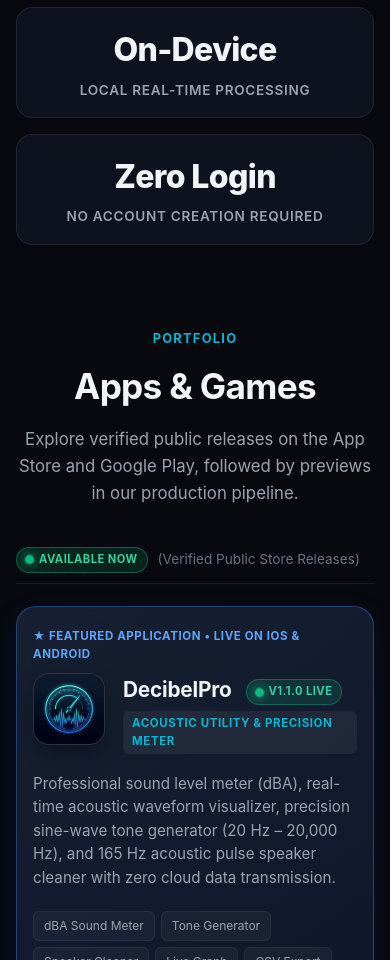
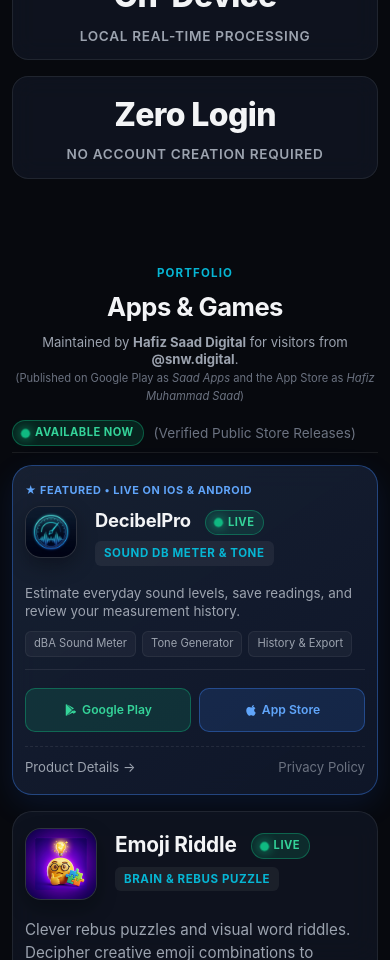
Before and after one commit to Rj707/Rj707.github.io, a plain HTML site: page index.html in a window 390 px wide. Shown: the part 1040-2000 px from the top of the page. Drawn offline with Linux system fonts and the light colour scheme.

Commit message:
fix(catalog): raise DecibelPro buttons on mobile, clarify catalog maintenance by Hafiz Saad Digital, refine microphone audio and FAQ privacy, and remove Fluid Glow preview label

```diff
--- a/index.html
+++ b/index.html
@@ -901,18 +901,19 @@
             border-color: rgba(59, 130, 246, 0.4);
             background: linear-gradient(145deg, rgba(26, 36, 56, 0.85), rgba(15, 23, 42, 0.95));
             box-shadow: 0 10px 30px rgba(37, 99, 235, 0.12);
+            padding: 22px 24px;
         }
 
         .featured-banner-tag {
             display: inline-flex;
             align-items: center;
             gap: 6px;
-            font-size: 0.72rem;
+            font-size: 0.7rem;
             font-weight: 700;
             color: #60a5fa;
             text-transform: uppercase;
             letter-spacing: 0.05em;
-            margin-bottom: 10px;
+            margin-bottom: 6px;
         }
 
         /* Dual Store Action Row - Guaranteed No-Wrap on Mobile */
@@ -928,6 +929,7 @@
             align-items: center;
             justify-content: center;
             gap: 7px;
+            min-height: 44px;
             padding: 10px 12px;
             border-radius: 10px;
             font-size: 0.84rem;
@@ -986,53 +988,126 @@
         }
 
         @media (max-width: 768px) {
+            .nav-content {
+                height: 56px;
+            }
+            nav {
+                padding: 0;
+            }
             #apps, section[id] {
-                scroll-margin-top: 80px;
+                scroll-margin-top: 72px;
             }
             .nav-links {
                 display: none;
             }
             .hero {
-                padding: 50px 0 32px;
+                padding: 40px 0 24px;
+            }
+            .section-header {
+                margin-bottom: 24px;
+            }
+            .section-title {
+                font-size: 1.85rem;
+            }
+            .catalog-group {
+                margin-bottom: 28px;
+            }
+            .catalog-group-title {
+                margin-bottom: 14px;
+                padding-bottom: 8px;
             }
             .apps-grid {
                 grid-template-columns: 1fr;
-                gap: 18px;
+                gap: 16px;
             }
             .store-action-row {
                 gap: 8px;
             }
             .btn-store {
-                padding: 9px 8px;
+                min-height: 44px;
+                padding: 10px 8px;
                 font-size: 0.8rem;
                 gap: 5px;
+            }
+            .store-icon-svg {
+                width: 15px;
+                height: 15px;
+            }
+            .trust-section {
+                padding: 24px 16px;
+            }
+            .footer-content {
+                flex-direction: column;
+                text-align: center;
+            }
+        }
+
+        @media (max-width: 480px) {
+            .container {
+                padding: 0 12px;
+            }
+            .section-header {
+                margin-bottom: 16px;
+            }
+            .section-tag {
+                font-size: 0.72rem;
+                margin-bottom: 4px;
+            }
+            .section-title {
+                font-size: 1.6rem;
+                margin-bottom: 6px;
+            }
+            .section-desc {
+                font-size: 0.82rem;
+                line-height: 1.35;
+            }
+            .catalog-group-title {
+                font-size: 0.95rem;
+                margin-bottom: 12px;
+                padding-bottom: 6px;
+            }
+            .app-card {
+                padding: 16px 12px;
+            }
+            .app-card.featured-card {
+                padding: 16px 12px;
+            }
+            .featured-banner-tag {
+                font-size: 0.68rem;
+                margin-bottom: 6px;
+            }
+            .featured-card .app-icon {
+                width: 52px;
+                height: 52px;
+            }
+            .featured-card h3 {
+                font-size: 1.15rem;
+            }
+            .featured-card .app-desc {
+                font-size: 0.84rem;
+                line-height: 1.38;
+                margin-bottom: 10px;
+            }
+            .featured-card .app-features {
+                margin-bottom: 12px;
+                gap: 6px;
+            }
+            .featured-card .feature-chip {
+                font-size: 0.7rem;
+                padding: 3px 8px;
+            }
+            .stat-card {
+                padding: 12px;
+            }
+            .btn-store {
+                min-height: 44px;
+                font-size: 0.76rem;
+                padding: 10px 5px;
+                gap: 4px;
             }
             .store-icon-svg {
                 width: 14px;
                 height: 14px;
-            }
-            .trust-section {
-                padding: 28px 16px;
-            }
-            .footer-content {
-                flex-direction: column;
-                text-align: center;
-            }
-        }
-
-        @media (max-width: 480px) {
-            .container {
-                padding: 0 16px;
-            }
-            .app-card {
-                padding: 20px 16px;
-            }
-            .stat-card {
-                padding: 16px;
-            }
-            .btn-store {
-                font-size: 0.78rem;
-                padding: 8px 6px;
             }
         }
     </style>
@@ -1110,7 +1185,7 @@
             <div class="section-header">
                 <div class="section-tag">Portfolio</div>
                 <h2 class="section-title">Apps &amp; Games</h2>
-                <p class="section-desc">Explore verified public releases on the App Store and Google Play, followed by previews in our production pipeline.</p>
+                <p class="section-desc">Maintained by <strong>Hafiz Saad Digital</strong> for visitors from <strong>@snw.digital</strong>.<br><span style="font-size: 0.85em; color: var(--text-muted);">(Published on Google Play as <em>Saad Apps</em> and the App Store as <em>Hafiz Muhammad Saad</em>)</span></p>
             </div>
 
             <!-- Group 1: Available Now (Verified Public Releases) -->
@@ -1124,26 +1199,24 @@
 
                     <!-- 1. DecibelPro (FEATURED • LIVE ON iOS & ANDROID) -->
                     <article class="app-card featured-card" data-category="utility">
-                        <div class="featured-banner-tag">★ Featured Application • Live on iOS &amp; Android</div>
+                        <div class="featured-banner-tag">★ Featured • Live on iOS &amp; Android</div>
                         <div class="app-card-top">
                             <img src="decibel-pro/assets/icon.png" alt="DecibelPro Icon" class="app-icon" onerror="this.src='https://via.placeholder.com/72/2563eb/ffffff?text=dB'">
                             <div class="app-title-group">
                                 <div style="display:flex;align-items:center;flex-wrap:wrap;gap:6px;">
                                     <h3>DecibelPro</h3>
-                                    <span class="badge-live-pulse"><span class="pulse-dot"></span> v1.1.0 Live</span>
+                                    <span class="badge-live-pulse"><span class="pulse-dot"></span> Live</span>
                                 </div>
-                                <span class="app-badge-category">Acoustic Utility &amp; Precision Meter</span>
+                                <span class="app-badge-category">Sound dB Meter &amp; Tone</span>
                             </div>
                         </div>
                         <p class="app-desc">
-                            Professional sound level meter (dBA), real-time acoustic waveform visualizer, precision sine-wave tone generator (20 Hz &ndash; 20,000 Hz), and 165 Hz acoustic pulse speaker cleaner with zero cloud data transmission.
+                            Estimate everyday sound levels, save readings, and review your measurement history.
                         </p>
                         <div class="app-features">
                             <span class="feature-chip">dBA Sound Meter</span>
                             <span class="feature-chip">Tone Generator</span>
-                            <span class="feature-chip">Speaker Cleaner</span>
-                            <span class="feature-chip">Live Graph</span>
-                            <span class="feature-chip">CSV Export</span>
+                            <span class="feature-chip">History &amp; Export</span>
                         </div>
                         <div class="app-actions">
                             <div class="store-action-row">
@@ -1320,7 +1393,7 @@
                         </div>
                         <div class="card-meta-links" style="margin-top:auto;padding-top:14px;">
                             <span style="color:var(--text-muted);font-size:0.8rem;">Engine In Development</span>
-                            <span style="color:var(--text-muted);font-size:0.8rem;">Interactive Preview</span>
+                            <span style="color:var(--text-muted);font-size:0.8rem;">Release Pending</span>
                         </div>
                     </article>
 
@@ -1329,44 +1402,44 @@
 
         </section>
 
-        <!-- Trust & Compliance Section -->
+        <!-- Data Practices & Privacy Section -->
         <section id="compliance" class="trust-section">
             <div class="section-header" style="margin-bottom: 24px;">
-                <div class="section-tag">Standards &amp; Trust</div>
-                <h2 class="section-title">Developer Safety &amp; Privacy Pledge</h2>
-                <p class="section-desc">Hafiz Saad Digital operates with strict compliance towards Google Play and App Store developer requirements.</p>
+                <div class="section-tag">Privacy &amp; Data</div>
+                <h2 class="section-title">Data Handling &amp; Privacy Practices</h2>
+                <p class="section-desc">Clear information on local microphone processing, non-audio analytics, and advertising consent across our mobile applications.</p>
             </div>
 
             <div class="trust-grid">
                 <div class="trust-item">
                     <div class="trust-icon">🔒</div>
                     <div class="trust-text">
-                        <h4>On-Device Processing</h4>
-                        <p>Utilities such as DecibelPro compute real-time audio measurements entirely on the device. No audio samples are ever recorded or uploaded.</p>
+                        <h4>Local Microphone Processing</h4>
+                        <p>DecibelPro processes live microphone audio samples entirely on-device to compute decibel readings. Microphone audio is never recorded, saved, or uploaded off your phone.</p>
                     </div>
                 </div>
 
                 <div class="trust-item">
                     <div class="trust-icon">🛡️</div>
                     <div class="trust-text">
-                        <h4>GDPR &amp; UMP Compliance</h4>
-                        <p>All ad-supported applications utilize Google-certified Consent Management Platforms (CMP) respecting user consent across the EEA and UK.</p>
+                        <h4>Standard User Consent (CMP)</h4>
+                        <p>Ad-supported apps implement standard Google User Messaging Platform (UMP) consent flows, allowing users to manage personalized advertising preferences.</p>
                     </div>
                 </div>
 
                 <div class="trust-item">
                     <div class="trust-icon">👶</div>
                     <div class="trust-text">
-                        <h4>Family &amp; Privacy Alignment</h4>
-                        <p>Our applications follow strict privacy standards: on-device calculation, zero behavioural tracking of minors, and explicit consent for ad delivery.</p>
+                        <h4>Family &amp; Safety Guidelines</h4>
+                        <p>Our applications respect Google Play and Apple family guidelines: zero personal account creation, on-device utility calculation, and family-safe ad settings.</p>
                     </div>
                 </div>
 
                 <div class="trust-item">
                     <div class="trust-icon">📋</div>
                     <div class="trust-text">
-                        <h4>Authorized Ads (app-ads.txt)</h4>
-                        <p>We maintain an officially verified <a href="app-ads.txt" style="color:#60a5fa;text-decoration:none;">app-ads.txt</a> file ensuring brand protection and transparent ad serving.</p>
+                        <h4>Authorized Digital Ads (app-ads.txt)</h4>
+                        <p>We maintain an officially published <a href="app-ads.txt" style="color:#60a5fa;text-decoration:none;">app-ads.txt</a> file ensuring verified ad inventory and publisher transparency.</p>
                     </div>
                 </div>
             </div>
@@ -1383,21 +1456,21 @@
             <div class="faq-container">
                 <div class="faq-item active">
                     <button class="faq-question" onclick="toggleFaq(this)">
-                        <span>Does DecibelPro record, save, or transmit my audio?</span>
+                        <span>Does DecibelPro record, save, or transmit my microphone audio?</span>
                         <div class="faq-icon">&#9660;</div>
                     </button>
                     <div class="faq-answer">
-                        <p><strong>No.</strong> DecibelPro computes sound pressure levels (dBA) in real time entirely on your device using transient memory buffers. Audio samples are never written to disk, never recorded, and never uploaded to any remote server or cloud system.</p>
+                        <p><strong>No.</strong> DecibelPro processes microphone audio samples transiently in local volatile device memory solely to compute real-time decibel sound levels (dBA). Raw microphone audio is never recorded, never saved to disk, and never transmitted to any cloud or remote server. (Standard non-audio technical diagnostics and advertising identifiers operate separately in accordance with platform consent frameworks.)</p>
                     </div>
                 </div>
 
                 <div class="faq-item">
                     <button class="faq-question" onclick="toggleFaq(this)">
-                        <span>How can I request data or account deletion?</span>
+                        <span>How can I request data or support correspondence deletion?</span>
                         <div class="faq-icon">&#9660;</div>
                     </button>
                     <div class="faq-answer">
-                        <p>Our applications are designed with privacy-first principles and do not require user account registration. As such, we do not store personal account profiles. If you have contacted support or submitted telemetry and want all associated correspondence permanently deleted, email <a href="mailto:rajasaad707@gmail.com?subject=Data%20Deletion%20Request" style="color:#60a5fa;text-decoration:none;">rajasaad707@gmail.com</a> with the subject <em>"Data Deletion Request"</em> and your request will be honored within 48 hours.</p>
+                        <p>Our applications do not require user account registration, so we do not host personal profile databases. On-device session history stays on your phone and can be cleared at any time by clearing app data or uninstalling. If you have contacted customer support and wish to have your email correspondence deleted, email <a href="mailto:rajasaad707@gmail.com?subject=Data%20Deletion%20Request" style="color:#60a5fa;text-decoration:none;">rajasaad707@gmail.com</a> with the subject <em>"Data Deletion Request"</em>, and your support thread will be permanently deleted upon confirmation.</p>
                     </div>
                 </div>
 
@@ -1417,7 +1490,7 @@
                         <div class="faq-icon">&#9660;</div>
                     </button>
                     <div class="faq-answer">
-                        <p><strong>Yes.</strong> Our applications are built with privacy-first principles: zero personal account creation, on-device audio measurement, and full compliance with Apple and Google Play family and data safety guidelines.</p>
+                        <p><strong>Yes.</strong> Our applications are built with privacy-conscious defaults: zero personal account creation, local microphone processing for utilities, and advertising settings configured to General Audience (G-rating) aligned with Google Play Families Policies and Apple App Store Review Guidelines.</p>
                     </div>
                 </div>
 
@@ -1443,7 +1516,7 @@
                 ✉️ rajasaad707@gmail.com
             </a>
             <div style="margin-top: 18px; font-size: 0.88rem; color: var(--text-muted);">
-                Typical response time: Within 24-48 business hours
+                Support inquiries are typically reviewed during standard business hours.
             </div>
         </section>
 
```
